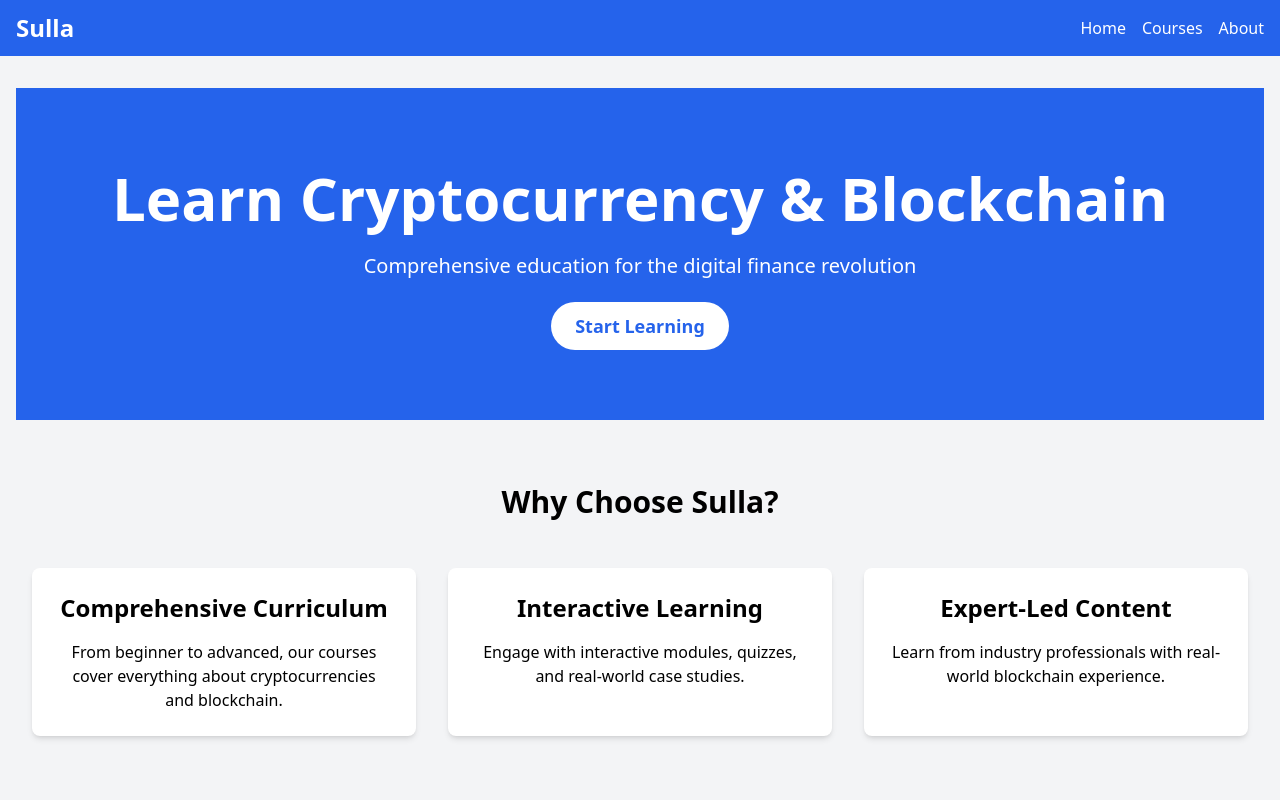
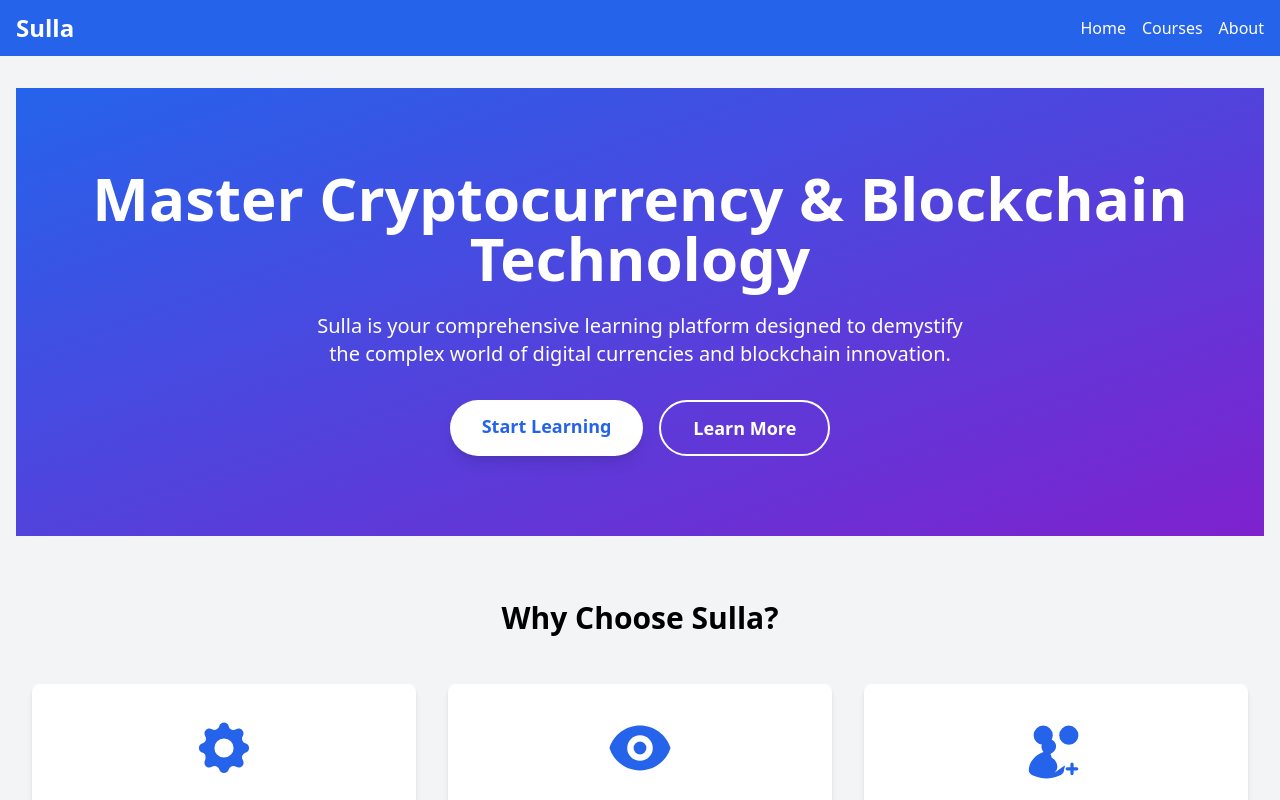
Before and after one commit to lewisolden/sullaweb, a React (Create React App) app: page / in a window 1280 px wide. Shown: the top 800 px of the page. Built offline with nearby package versions, Linux system fonts and the light colour scheme.

Commit message:
Update Home.js

```diff
--- a/src/pages/Home.js
+++ b/src/pages/Home.js
@@ -1,44 +1,70 @@
-// Filename: src/pages/Home.js
-// Purpose: Homepage of the Sulla platform
+// src/pages/Home.js
 import React from 'react';
 import { Link } from 'react-router-dom';
 
 const Home = () => {
   return (
     <div className="text-center">
-      <div className="bg-blue-600 text-white py-20">
-        <h1 className="text-4xl md:text-6xl font-bold mb-6">
-          Learn Cryptocurrency & Blockchain
+      {/* Hero Section */}
+      <div className="bg-gradient-to-br from-blue-600 to-purple-700 text-white py-20">
+        <div className="container mx-auto px-4">
+          <h1 className="text-4xl md:text-6xl font-bold mb-6 leading-tight">
+            Master Cryptocurrency & Blockchain Technology
           </h1>
-        <p className="text-xl mb-8">
-          Comprehensive education for the digital finance revolution
+          <p className="text-xl mb-8 max-w-2xl mx-auto">
+            Sulla is your comprehensive learning platform designed to demystify the complex world of digital currencies and blockchain innovation.
           </p>
+          <div className="flex justify-center space-x-4">
             <Link
               to="/courses"
-          className="bg-white text-blue-600 px-6 py-3 rounded-full text-lg font-semibold hover:bg-blue-100 transition"
+              className="bg-white text-blue-600 px-8 py-3 rounded-full text-lg font-semibold hover:bg-blue-50 transition transform hover:-translate-y-1 shadow-lg"
             >
               Start Learning
             </Link>
+            <a
+              href="#about"
+              className="bg-transparent border-2 border-white text-white px-8 py-3 rounded-full text-lg font-semibold hover:bg-white hover:text-blue-600 transition transform hover:-translate-y-1"
+            >
+              Learn More
+            </a>
+          </div>
+        </div>
       </div>
 
-      {/* Features section */}
-      <div className="container mx-auto px-4 py-16">
+      {/* Features Section */}
+      <div className="container mx-auto px-4 py-16" id="about">
         <h2 className="text-3xl font-bold mb-12">Why Choose Sulla?</h2>
 
         <div className="grid md:grid-cols-3 gap-8">
-          <div className="bg-white p-6 rounded-lg shadow-md">
+          <div className="bg-white p-8 rounded-lg shadow-md transform transition hover:scale-105">
+            <svg className="w-16 h-16 mx-auto mb-4 text-blue-600" fill="currentColor" viewBox="0 0 20 20">
+              <path fillRule="evenodd" d="M11.49 3.17c-.38-1.56-2.6-1.56-2.98 0a1.532 1.532 0 01-2.286.948c-1.372-.836-2.942.734-2.106 2.106.54.886.214 2.054-.787 2.287-1.562.379-1.562 2.6 0 2.979.781.196 1.107 1.009.787 2.287-.836 1.372.734 2.942 2.106 2.106a1.532 1.532 0 012.287.787c.379 1.562 2.6 1.562 2.979 0a1.532 1.532 0 012.287-.787c1.372.836 2.942-.734 2.106-2.106a1.532 1.532 0 01.787-2.287c1.562-.379 1.562-2.6 0-2.979a1.532 1.532 0 01-.787-2.287c.836-1.372-.734-2.942-2.106-2.106a1.532 1.532 0 01-2.287-.787zM10 13a3 3 0 100-6 3 3 0 000 6z" clipRule="evenodd" />
+            </svg>
             <h3 className="text-2xl font-semibold mb-4">Comprehensive Curriculum</h3>
-            <p>From beginner to advanced, our courses cover everything about cryptocurrencies and blockchain.</p>
+            <p className="text-gray-600">
+              From blockchain basics to advanced cryptocurrency strategies, our curated content covers every aspect of the digital finance revolution.
+            </p>
           </div>
 
-          <div className="bg-white p-6 rounded-lg shadow-md">
+          <div className="bg-white p-8 rounded-lg shadow-md transform transition hover:scale-105">
+            <svg className="w-16 h-16 mx-auto mb-4 text-blue-600" fill="currentColor" viewBox="0 0 20 20">
+              <path d="M10 12a2 2 0 100-4 2 2 0 000 4z" />
+              <path fillRule="evenodd" d="M.458 10C1.732 5.943 5.522 3 10 3s8.268 2.943 9.542 7c-1.274 4.057-5.064 7-9.542 7S1.732 14.057.458 10zM14 10a4 4 0 11-8 0 4 4 0 018 0z" clipRule="evenodd" />
+            </svg>
             <h3 className="text-2xl font-semibold mb-4">Interactive Learning</h3>
-            <p>Engage with interactive modules, quizzes, and real-world case studies.</p>
+            <p className="text-gray-600">
+              Engage with immersive modules, hands-on quizzes, and real-world case studies that transform complex concepts into practical knowledge.
+            </p>
           </div>
 
-          <div className="bg-white p-6 rounded-lg shadow-md">
-            <h3 className="text-2xl font-semibold mb-4">Expert-Led Content</h3>
-            <p>Learn from industry professionals with real-world blockchain experience.</p>
+          <div className="bg-white p-8 rounded-lg shadow-md transform transition hover:scale-105">
+            <svg className="w-16 h-16 mx-auto mb-4 text-blue-600" fill="currentColor" viewBox="0 0 20 20">
+              <path d="M9 6a3 3 0 11-6 0 3 3 0 016 0zM17 6a3 3 0 11-6 0 3 3 0 016 0zM12.5 17c0 .628-.544 1.296-1.764 1.76C9.566 19.227 8.32 19.5 7 19.5s-2.566-.273-3.736-.74C1.994 18.295 1.5 17.628 1.5 17c0-2.645 2.012-4.79 4.572-5.748a3.337 3.337 0 01-.572-1.252c-.124-.602.007-1.213.324-1.729.317-.516.813-.895 1.404-1.024.59-.129 1.207.017 1.723.334.516.317.895.813 1.024 1.404.129.59-.017 1.207-.334 1.723a2.85 2.85 0 01-1.383 1.151c.199.32.333.695.375 1.103a3.68 3.68 0 011.42 1.487c.295.527.419 1.133.329 1.724-.09.59-.381 1.123-.833 1.527C14.389 14.216 12.501 15.615 12.5 17zM16.5 16h-1v-1a.5.5 0 00-1 0v1h-1a.5.5 0 000 1h1v1a.5.5 0 001 0v-1h1a.5.5 0 000-1z" />
+            </svg>
+            <h3 className="text-2xl font-semibold mb-4">Expert Community</h3>
+            <p className="text-gray-600">
+              Learn from industry professionals, network with blockchain enthusiasts, and stay ahead of the latest trends in digital finance.
+            </p>
           </div>
         </div>
       </div>
```
Lines whose indentation alone changed are shown as unchanged.
